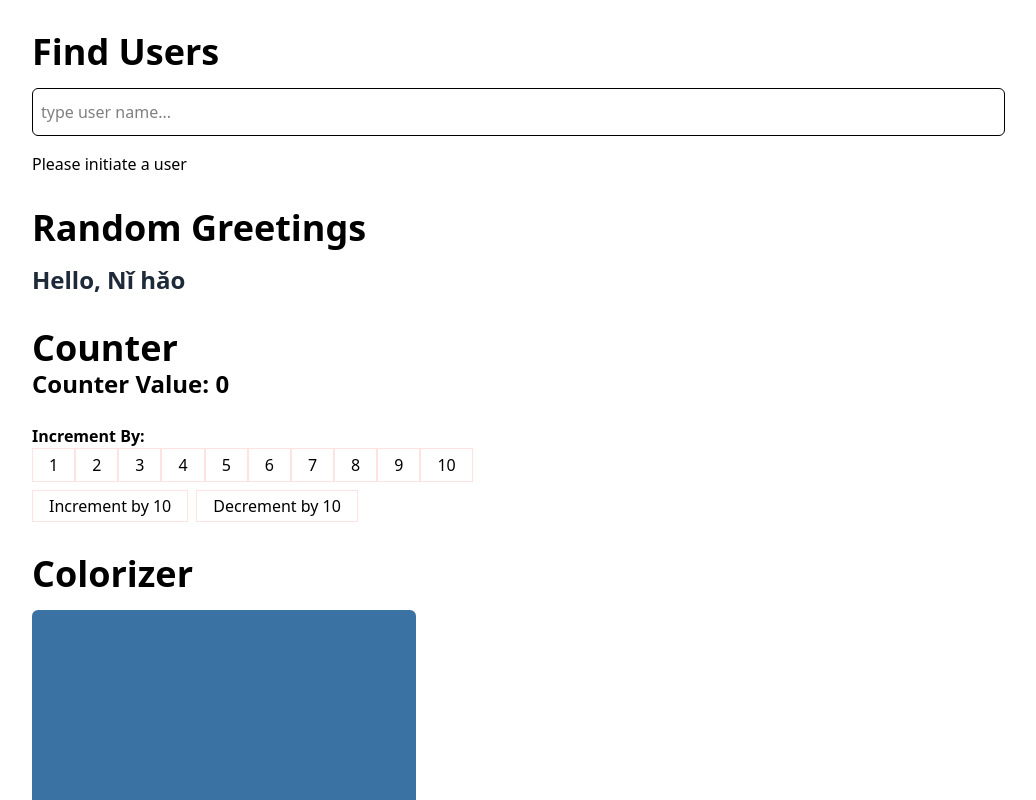
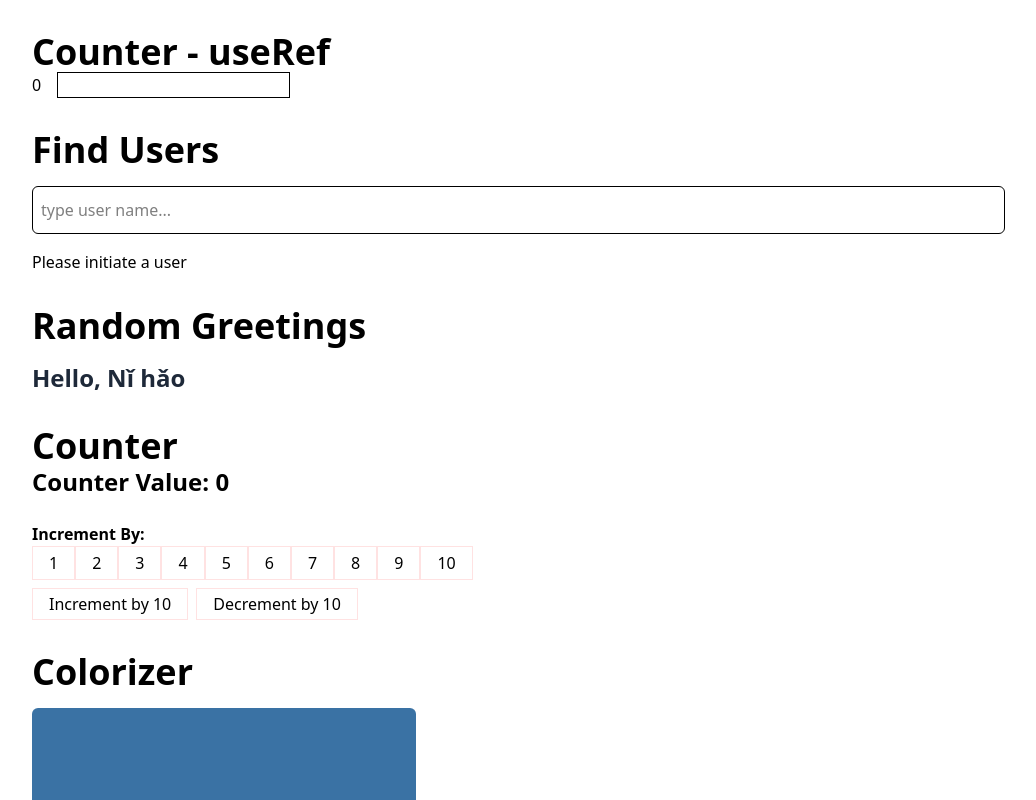
Before and after one commit to amankumar89/React.js, a React (Vite) app: page / in a window 1280 px wide. Shown: the top 800 px of the page, without its empty margins (0-1036 px from the left). Built offline with nearby package versions, Linux system fonts and the light colour scheme.

Commit message:
Add CounterNew component using useRef for counting and update App component to include it

```diff
--- a/src/App.tsx
+++ b/src/App.tsx
@@ -1,11 +1,14 @@
 import FindUser from "./use-effect/FindUser";
 import Greeting from "./use-effect/Greeting";
+import CounterNew from "./use-ref/CounterNew";
 import Colorizer from "./use-state/Colorizer";
 import Counter from "./use-state/Counter";
 
 const App = () => {
   return (
     <div className="App px-8">
+      {/* use-ref */}
+      <CounterNew />
       {/* use-effect */}
       <FindUser />
       <Greeting max={8} />
--- /dev/null
+++ b/src/use-ref/CounterNew.tsx
@@ -0,0 +1,31 @@
+import { useEffect, useRef, useState } from "react";
+import AppLayout from "../AppLayout";
+
+const CounterNew = () => {
+  const count = useRef(0);
+  const [text, setText] = useState<string>("");
+
+  useEffect(() => {
+    count.current = count.current + 1;
+  });
+
+  //   function handleClick() {
+  //     setCount((prev) => prev + 1);
+  //   }
+  return (
+    <AppLayout title="Counter - useRef">
+      {count.current}
+      <input
+        value={text}
+        type="text"
+        onChange={(e) => setText(e.target.value)}
+        className="border ml-4"
+      />
+      {/* <button type="button" onClick={handleClick} className="border ml-4">
+        Click me
+      </button> */}
+    </AppLayout>
+  );
+};
+
+export default CounterNew;
```
